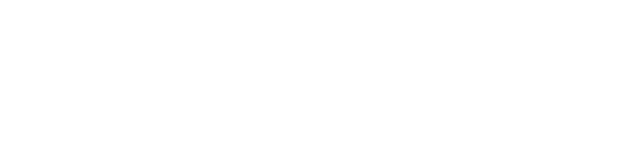
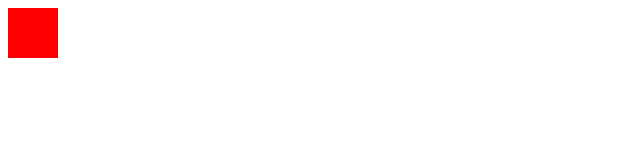
Before and after one commit to Piou-piou/studi-javascrit-march2025, a plain HTML site: page index.html in a window 1280 px wide. Shown: the whole page, without its empty margins (0-640 px from the left). Drawn offline with Linux system fonts and the light colour scheme.

Commit message:
feat: prepare live 3

```diff
--- /dev/null
+++ b/assets/css/styles.css
@@ -0,0 +1,5 @@
+div {
+    width: 50px;
+    height: 50px;
+    background: red;
+}
--- a/index.html
+++ b/index.html
@@ -6,10 +6,15 @@
               content="width=device-width, user-scalable=no, initial-scale=1.0, maximum-scale=1.0, minimum-scale=1.0">
         <meta http-equiv="X-UA-Compatible" content="ie=edge">
 
+        <link rel="stylesheet" href="assets/css/styles.css">
+
         <script src="assets/js/app.js" defer></script>
 
         <title>Document</title>
     </head>
     <body>
+        <div>
+
+        </div>
     </body>
 </html>
```
